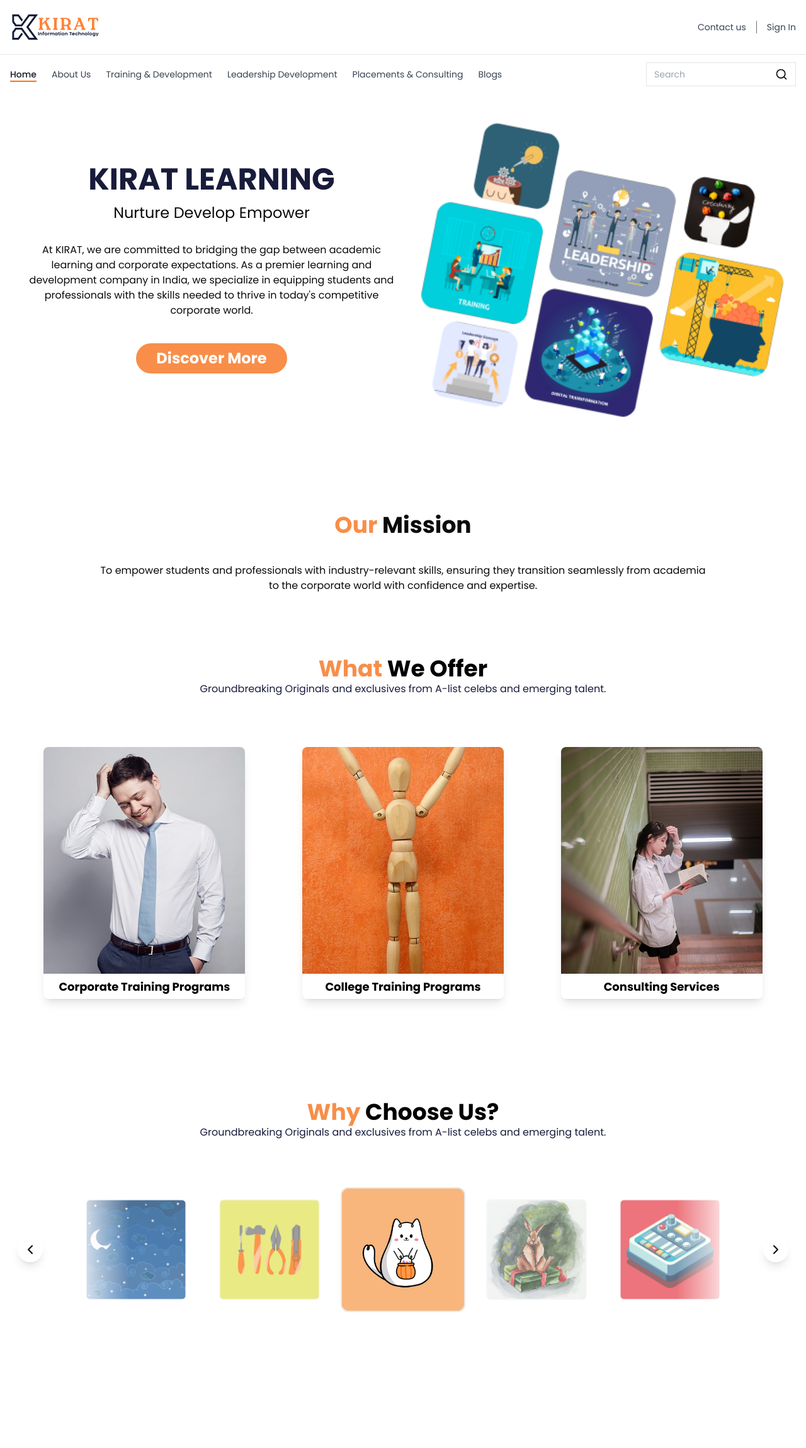
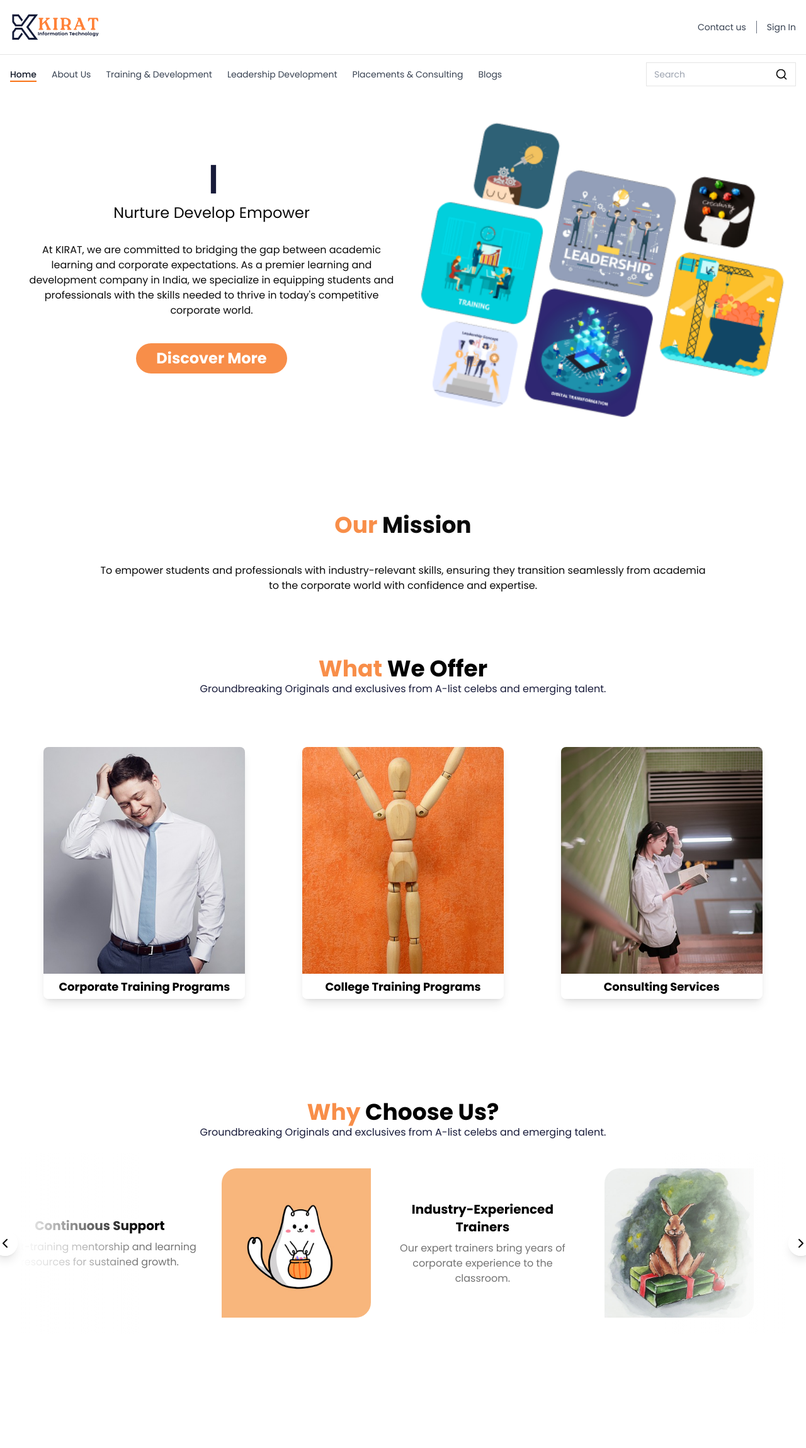
Before and after one commit to minivetsystem/kirat-learning, a Next.js app: page / in a window 1280 px wide. Shown: the top 2299 px of the page at 63% size. Built offline with nearby package versions, Linux system fonts and the light colour scheme.

Commit message:
carousal

```diff
--- a/package.json
+++ b/package.json
@@ -10,7 +10,8 @@
   },
   "dependencies": {
     "@radix-ui/react-accordion": "^1.2.2",
-    "@radix-ui/react-slot": "^1.1.1",
+    "@radix-ui/react-aspect-ratio": "^1.1.2",
+    "@radix-ui/react-slot": "^1.1.2",
     "@radix-ui/react-tabs": "^1.1.2",
     "bcryptjs": "^2.4.3",
     "class-variance-authority": "^0.7.1",
--- /dev/null
+++ b/src/app/about-us/TeamCard.js
@@ -0,0 +1,27 @@
+
+
+const TeamCard = ({ member }) => {
+
+
+    return (
+      <div
+        className="w-full pr-12 md:mb-0 mb-8 border mx-auto"
+      >
+
+        <div className="relative rounded-2xl overflow-hidden bg-gray-300 flex items-center justify-center">
+          <img
+            src={member.image}
+            alt={member.name}
+            className="w-full h-full object-cover"
+          />
+          <div className="absolute top-0 left-0 bg-white rounded-br-lg px-2 py-1">
+            <span className="text-blue-600 font-bold text-xl">in</span>
+          </div>
+        </div>
+        <h3 className="font-extrabold text-lg mt-6">{member.name}</h3>
+        <p className="text-sm text-secondary-gray">{member.title}</p>
+      </div>
+    );
+  };
+
+  export default TeamCard
--- a/src/app/about-us/page.js
+++ b/src/app/about-us/page.js
@@ -1,7 +1,7 @@
 "use client";
 import React, { useState } from "react";
-import Link from "next/link";
 import { motion } from "framer-motion";
+import TeamCard from "./TeamCard";
 
 const teamMembers = [
   {
@@ -37,8 +37,8 @@
 export default function AboutUs() {
   const [hovered, setHovered] = useState(false);
   return (
-    <div className="mt-5">
-      <div className="container mx-auto 2xl:px-32 px-8 xl:py-28 py-8">
+    <div className="">
+      <div className="container mx-auto 2xl:px-32 px-8 xl:py-28">
         <div className="flex flex-col md:flex-row">
           <div className="md:w-1/2 md:mb-0 mb-8">
             <span className="block text-primary-midnightBlue font-extrabold xl:text-6xl lg:text-5xl md:text-4xl text-2xl uppercase">
@@ -81,73 +81,14 @@
             </h3>
           </div>
         </div>
-        <div className="flex justify-between gap-8 flex-col md:flex-row mb-8">
-          <div className="flex my-8 flex-col md:flex-row">
+        <div className="flex justify-between gap-8 flex-col md:flex-row mb-12">
+          <div className="flex justify-between flex-col md:flex-row gap-8">
           {teamMembers.map((member, index) => (
             <TeamCard key={index} member={member} />
           ))}
-
-
-
-
-
-
-
           </div>
         </div>
       </div>
     </div>
   );
 }
-
-
-const TeamCard = ({ member }) => {
-  const [hovered, setHovered] = useState(false);
-
-  return (
-    <div
-      className="md:w-1/4 pr-12 md:mb-0 mb-8"
-      onMouseEnter={() => setHovered(true)}
-      onMouseLeave={() => setHovered(false)}
-    >
-      {/* Image Section with Animation */}
-      <motion.div
-        animate={{ height: hovered ? "25%" : "90%" }}
-        transition={{ duration: 0.3 }}
-        className="relative rounded-2xl overflow-hidden bg-gray-300 flex items-center justify-center"
-      >
-        <img
-          src={member.image}
-          alt={member.name}
-          className="w-full h-full object-cover"
-        />
-
-        {/* LinkedIn Icon */}
-        <div className="absolute top-0 left-0 bg-white rounded-br-lg px-2 py-1">
-          <span className="text-blue-600 font-bold text-xl">in</span>
-        </div>
-      </motion.div>
-
-      {/* Name & Title */}
-      <h3 className="font-extrabold text-lg mt-6">{member.name}</h3>
-      <p className="text-sm text-secondary-gray">{member.title}</p>
-
-      {/* Description Section (Animated on Hover) */}
-      <motion.div
-        className="overflow-hidden relative pt-2"
-        animate={{ height: hovered ? "75%" : "0%" }}
-        transition={{ duration: 0.5 }}
-      >
-        {hovered && (
-          <motion.p
-            animate={{ opacity: 1, y: -10 }}
-            transition={{ duration: 0.5 }}
-            className="text-sm text-start mt-2 text-black"
-          >
-            {member.description}
-          </motion.p>
-        )}
-      </motion.div>
-    </div>
-  );
-};
--- a/src/app/globals.css
+++ b/src/app/globals.css
@@ -70,3 +70,14 @@
     @apply bg-background text-foreground font-poppins;
   }
 }
+
+
+
+@layer base {
+  * {
+    @apply border-border outline-ring/50;
+  }
+  body {
+    @apply bg-background text-foreground;
+  }
+}
--- a/src/app/page.js
+++ b/src/app/page.js
@@ -14,8 +14,11 @@
 import { Typewriter } from "react-simple-typewriter";
 import GenericBigButton from "@/components/genericButton/GenericBigButton";
 import Map2 from "@/components/map2/Map2";
-import CustomCarousel from "@/components/customCarousel/CustomCarousel";
+import CustomCarousel from "@/components/customCarousel/CarouselOne";
 import HoverImgCard from "@/components/hoverImgCard/HoverImgCard";
+import CarouselOne from "@/components/customCarousel/CarouselOne";
+import CatouselTwo from "@/components/customCarousel/CatouselTwo";
+
 export default function Home() {
   const router = useRouter();
   const [emblaRef] = useEmblaCarousel({ loop: true }, [
@@ -79,6 +82,10 @@
     setisCursor(false);
   };
 
+  const OPTIONS = { loop: true }
+const SLIDE_COUNT = 5
+const SLIDES = Array.from(Array(SLIDE_COUNT).keys())
+
   return (
     <div>
       <div className="container mx-auto 2xl:px-28 px-8 xl:py-5 py-8">
@@ -86,7 +93,19 @@
           <div className="md:w-1/2 md:mb-0 mb-8">
             <h2 className="leading-10 text-center">
               <span className="block text-primary-midnightBlue  font-bold xl:text-5xl lg:text-4xl md:text-3xl text-2xl pb-3">
-                KIRAT LEARNING
+              <Typewriter
+                  words={[" KIRAT LEARNING"]}
+                  loop={0}
+                  cursor={isCursor}
+                  cursorStyle="|"
+                  cursorBlinking={false}
+                  typeSpeed={100}
+                  deleteSpeed={80}
+                  delaySpeed={300}
+                  onLoopDone={handleLoopDone}
+                />
+
+
               </span>
               <span className="text-2xl">Nurture Develop Empower</span>
             </h2>
@@ -192,7 +211,9 @@
             emerging talent.
           </p>
           <div className="py-5">
-            <CustomCarousel />
+            {/* <CarouselOne /> */}
+            <CatouselTwo />
+
           </div>
         </div>
       </div>
--- /dev/null
+++ b/src/components/customCarousel/CatouselTwo.js
@@ -0,0 +1,106 @@
+"use client";
+
+import { useCallback, useEffect, useState } from "react";
+import useEmblaCarousel from "embla-carousel-react";
+import { ChevronLeft, ChevronRight } from "lucide-react";
+import { cn } from "@/lib/utils";
+
+
+const slides = [
+  {
+    image: "/home/cat-8266486_640.jpg",
+    title: "Industry-Experienced Trainers",
+    description:
+      "Our expert trainers bring years of corporate experience to the classroom.",
+  },
+  {
+    image: "/home/christmas-7718958_640.jpg",
+    title: "Tailored Curriculum",
+    description:
+      "Programs designed to meet the unique needs of colleges and corporations.",
+  },
+  {
+    image: "/home/sky-5766341_640.jpg",
+    title: "Practical Learning Approach",
+    description:
+      "Interactive sessions, real-world case studies, and hands-on activities.",
+  },
+  {
+    image: "/home/tool-9253437_640.jpg",
+    title: "Placement Readiness",
+    description:
+      "Enhancing students’ employability through strategic career guidance.",
+  },
+  {
+    image: "/home/tool-9253437_640.jpg",
+    title: "Continuous Support",
+    description:
+      "Post-training mentorship and learning resources for sustained growth.",
+  },
+];
+
+export default function OptimizedCarousel() {
+  const [emblaRef, emblaApi] = useEmblaCarousel({ loop: true });
+  const [current, setCurrent] = useState(0);
+
+  useEffect(() => {
+    if (!emblaApi) return;
+    const onSelect = () => setCurrent(emblaApi.selectedScrollSnap());
+    emblaApi.on("select", onSelect);
+    return () => emblaApi.off("select", onSelect);
+  }, [emblaApi]);
+
+  const scrollPrev = useCallback(() => emblaApi?.scrollPrev(), [emblaApi]);
+  const scrollNext = useCallback(() => emblaApi?.scrollNext(), [emblaApi]);
+
+  return (
+    <div className="relative w-full">
+      {/* Embla Viewport */}
+      <div className="overflow-hidden relative" ref={emblaRef}>
+        <div className="flex">
+          {slides.map((slide, index) => (
+            <div className="flex-[0_0_50%] pl-4 min-w-0" key={index}>
+              <div className="flex items-center justify-center h-72">
+                {/* Image Section */}
+                <div className="w-full sm:w-2/5 h-48 sm:h-auto overflow-hidden bg-white">
+                  <img
+                    src={slide.image}
+                    alt={slide.title}
+                    className="w-full h-full rounded-br-3xl sm:rounded-bl-none sm:rounded-tr-none sm:rounded-tl-3xl"
+                  />
+                </div>
+                {/* Text Content */}
+                <div className="w-full sm:w-3/5 flex flex-col justify-center items-center text-center p-6">
+                  <h3 className="text-lg sm:text-xl font-bold mb-2 text-black">
+                    {slide.title}
+                  </h3>
+                  <p className="text-sm sm:text-base text-muted-foreground">
+                    {slide.description}
+                  </p>
+                </div>
+              </div>
+            </div>
+          ))}
+        </div>
+
+        {/* **Gradient Overlays for Smooth Edges** */}
+        <div className="absolute inset-y-0 left-0 w-48 bg-gradient-to-r from-white to-transparent hidden md:block z-30"></div>
+        <div className="absolute inset-y-0 right-0 w-48 bg-gradient-to-l from-white to-transparent hidden md:block z-30"></div>
+      </div>
+
+      {/* **Navigation Buttons** */}
+      <button
+        className="absolute left-[-2.75rem] top-1/2 transform -translate-y-1/2 p-2 bg-white/80 rounded-full shadow-lg hover:bg-white z-50 hidden md:flex"
+        onClick={scrollPrev}
+      >
+        <ChevronLeft className="text-black" />
+      </button>
+      <button
+        className="absolute right-[-2.75rem] top-1/2 transform -translate-y-1/2 p-2 bg-white/80 rounded-full shadow-lg hover:bg-white z-50 hidden md:flex"
+        onClick={scrollNext}
+      >
+        <ChevronRight className="text-black" />
+      </button>
+    </div>
+  );
+}
--- a/src/components/hoverImgCard/HoverImgCard.js
+++ b/src/components/hoverImgCard/HoverImgCard.js
@@ -31,8 +31,8 @@
           transition={{ duration: 0.5 }}
         >
           <motion.h2
-            className={`py-4 w-full font-bold text-lg text-center text-black z-50 bg-transparent ${hovered ? "hidden" : "block"}`}
-            animate={{ opacity: 1, zIndex: 50, y: hovered ? -40 : -3 }}
+            className={`py-4 w-full font-bold text-lg text-center text-black z-50 bg-transparent`}
+            animate={{ opacity: 1, zIndex: 50, y: hovered ? -10 : -3 }}
             transition={{ duration: 0.5 }}
           >
             {title}
@@ -41,8 +41,8 @@
           {/* Content fades in smoothly */}
           {hovered && (
             <motion.div animate={{ opacity: 1, y: -10 }} transition={{ duration: 0.5 }}>
-              <p className="text-sm text-start mt-2 text-black">{content.description}</p>
-              <ul className="mt-2 text-start text-sm list-disc pl-4 text-black">
+              <p className="text-xs text-start  text-black">{content.description}</p>
+              <ul className="mt-2 text-start text-xs list-disc pl-4 text-black">
                 {content.points.map((point, index) => (
                   <li key={index}>{point}</li>
                 ))}
--- /dev/null
+++ b/src/components/ui/aspect-ratio.jsx
@@ -0,0 +1,7 @@
+"use client"
+
+import * as AspectRatioPrimitive from "@radix-ui/react-aspect-ratio"
+
+const AspectRatio = AspectRatioPrimitive.Root
+
+export { AspectRatio }
```
Also changed, not shown: src/components/customCarousel/CarouselOne.js (renamed from src/components/customCarousel/CustomCarousel.js, +4 -3 lines), 1 other file (tests, documents, lock files or other folders).
